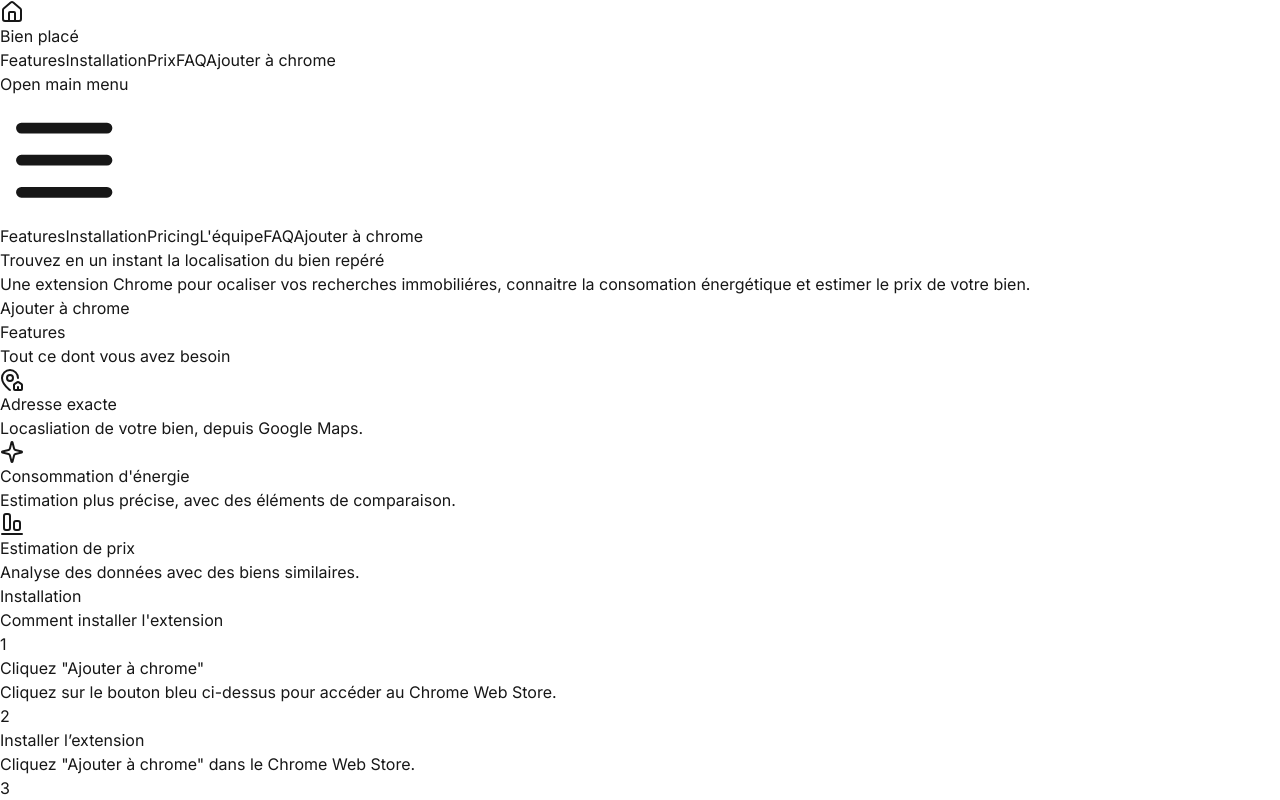
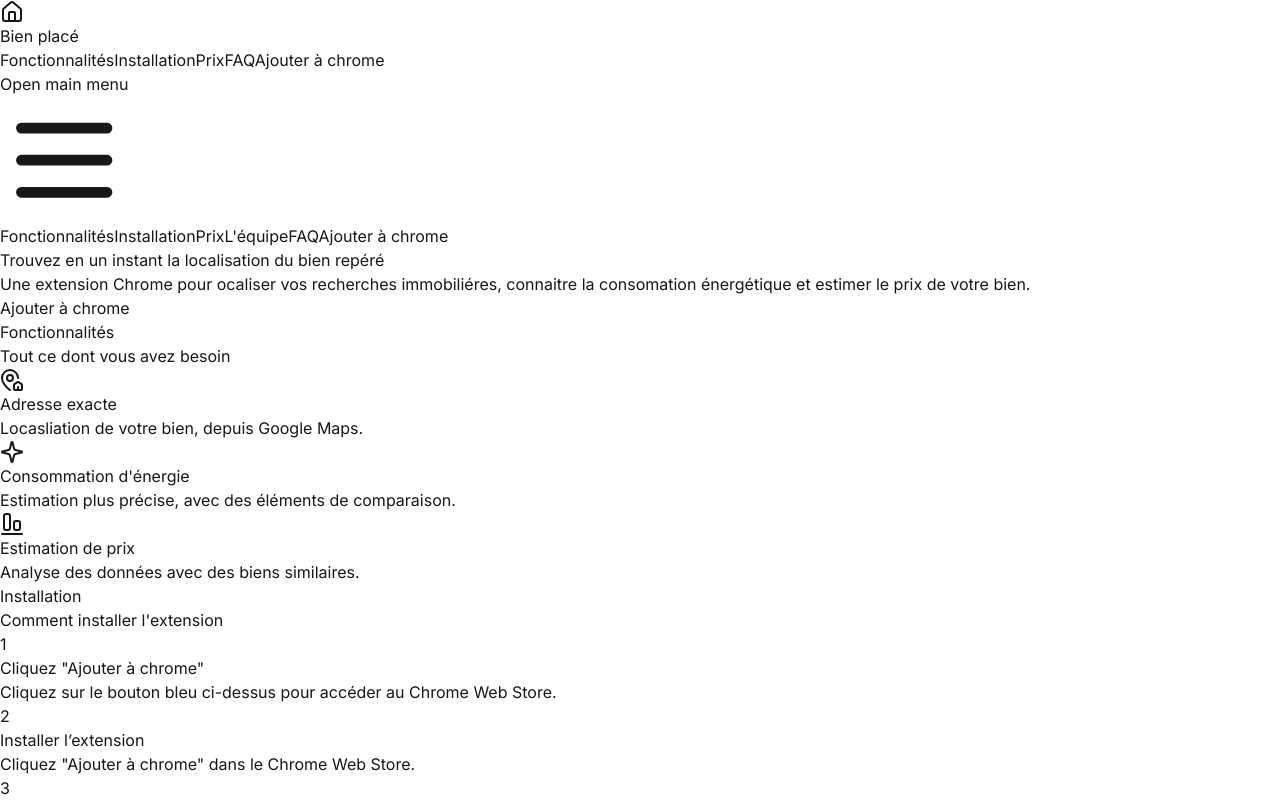
Before and after one commit to Pouetpouets/bien-place-landing-page, a Next.js app: page / in a window 1280 px wide. Shown: the top 800 px of the page. Built offline with nearby package versions, Linux system fonts and the light colour scheme.

Commit message:
Translation

```diff
--- a/src/app/components/Features.tsx
+++ b/src/app/components/Features.tsx
@@ -25,7 +25,7 @@
       <div id={id} className="bg-white py-24 sm:py-32">
         <div className="mx-auto max-w-7xl px-6 lg:px-8">
           <div className="mx-auto max-w-2xl lg:text-center">
-            <h2 className="text-base font-semibold leading-7 text-blue-600">Features</h2>
+            <h2 className="text-base font-semibold leading-7 text-blue-600">Fonctionnalités</h2>
             <p className="mt-2 text-3xl font-bold tracking-tight text-gray-900 sm:text-4xl">
               Tout ce dont vous  <span className="bg-yellow-400">avez besoin</span>
             </p>
--- a/src/app/components/Hero.tsx
+++ b/src/app/components/Hero.tsx
@@ -3,7 +3,6 @@
 
 export default function Hero() {
   return (
-
     <div className="relative isolate px-4 pt-6 md:px-6 md:pt-10 lg:px-8">
     <div className="mx-auto max-w-2xl py-16 md:py-24 lg:py-32">
       <div className="text-center">
--- a/src/app/components/Navbar.tsx
+++ b/src/app/components/Navbar.tsx
@@ -28,10 +28,9 @@
               </span>
             </Link>
           </div>
-
           <div className="hidden md:flex items-center space-x-8">
             <Link href="#features" className="text-gray-600 hover:text-gray-900">
-              Features
+              Fonctionnalités
             </Link>
             <Link href="#how-to-install" className="text-gray-600 hover:text-gray-900">
               Installation
@@ -112,7 +111,7 @@
             onClick={closeMenu}
             className="block px-3 py-2 rounded-md text-base font-medium text-gray-600 hover:text-gray-900 hover:bg-gray-50"
           >
-            Features
+            Fonctionnalités
           </Link>
           <Link
             href="#how-to-install"
@@ -126,7 +125,7 @@
             onClick={closeMenu}
             className="block px-3 py-2 rounded-md text-base font-medium text-gray-600 hover:text-gray-900 hover:bg-gray-50"
           >
-            Pricing
+            Prix
           </Link>
           <Link
             href="#team"
```
